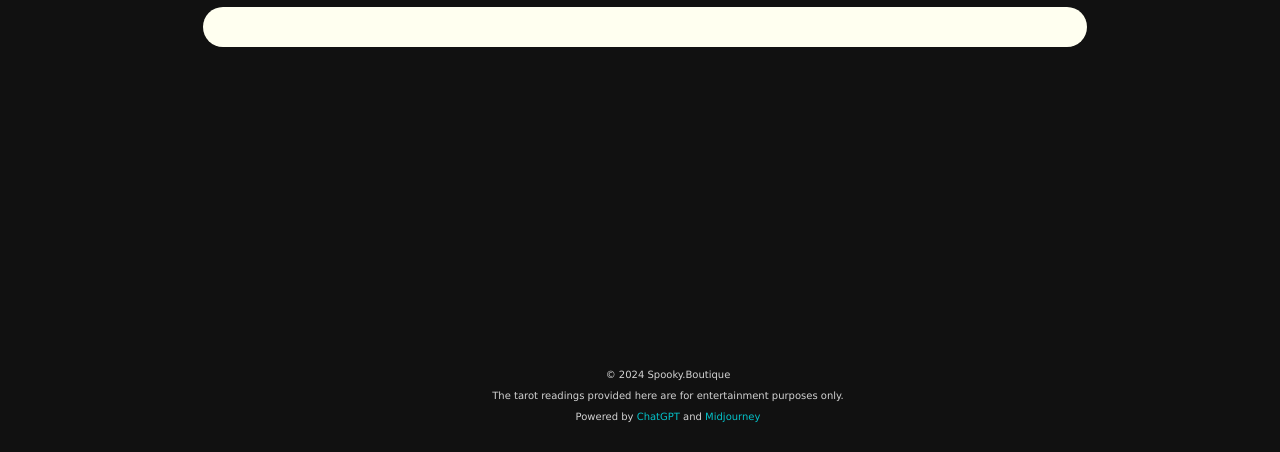
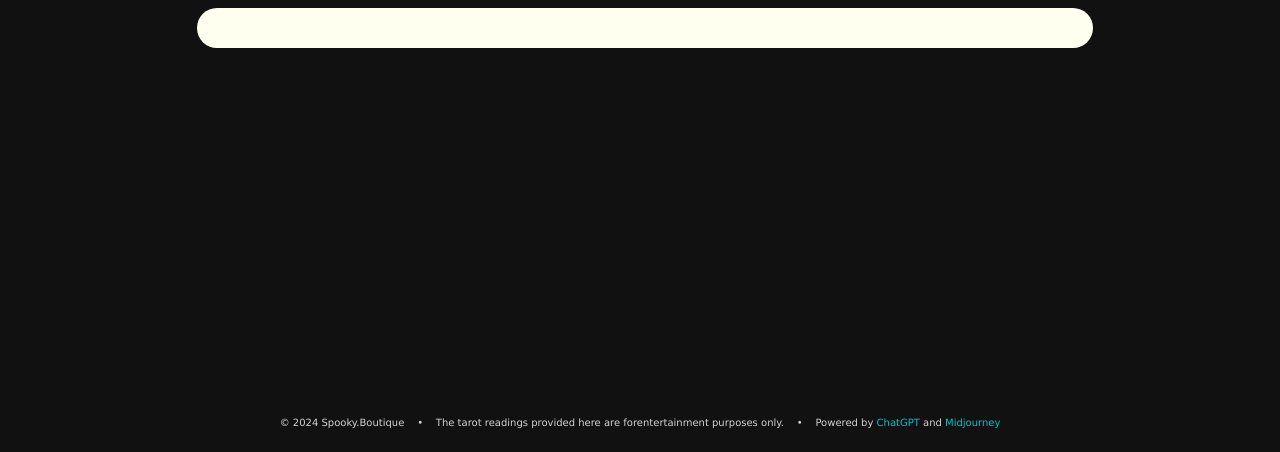
Before and after one commit to yarrumevets/tarot, a website with bundled scripts: page public/index.html in a window 1280 px wide. Shown: the part 348-800 px from the top of the page. Built offline with nearby package versions, Linux system fonts and the light colour scheme; a web font is replaced by a local one.

Commit message:
Fixed the footer and high level css. Updated the GPT system role to make the summary longer. Upped the GPT api call to set 600 max tokens from 400.

```diff
--- a/gptconfig.js
+++ b/gptconfig.js
@@ -6,7 +6,7 @@ const systemRole = `You are an old wise tarot card reader.
   The user will provide you with 3 cards from the tarot deck along with their question.
   Use these cards to come up with a clever and related tarot reading.
   For each card, give 2 or 3 sentences that help to answer their question.
-  Finally, create 1 or 2 sentences that summarize all three cards and how you've used them.
+  Finally, create a more detailed summary to summarize how you've used all three cards, and intertwine them to come to a more concrete answer.
   Format the response as JSON object, with each card having the same name, verbatim as in the prompt,
   and in the same order as they are provided.
   I will reiterate that the reply must strictly adhere to the JSON object format without any additional narrative or formatting markers.
--- a/public/index.html
+++ b/public/index.html
@@ -26,7 +26,10 @@
     />
   </head>
   <body>
+    <header>
       <h1><a href="">Tarot</a></h1>
+    </header>
+    <main>
       <img id="tellerhandleft" src="./images/tellerhandleft.png" alt="" />
       <img id="tellerhandright" src="./images/tellerhandright.png" alt="" />
 
@@ -69,7 +72,7 @@
           <p id="readingsummarytext"></p>
         </div>
       </div>
-
+    </main>
     <!-- <main>
       <div id="chatlog">
         <p class="log">
@@ -79,15 +82,20 @@
     </main> -->
 
     <footer>
-      <p>© 2024 Spooky.Boutique</p>
       <p>
-        The tarot readings provided here are for entertainment purposes only.
-      </p>
-      <p>
-        Powered by
+        <span>© 2024 Spooky.Boutique</span>
+        <span
+          >The tarot readings provided here are forentertainment purposes
+          only.</span
+        >
+        <span
+          >Powered by
           <a href="https://openai.com/chatgpt" target="_blank">ChatGPT</a>
           and
-        <a href="https://www.midjourney.com/" target="_blank">Midjourney</a>
+          <a href="https://www.midjourney.com/" target="_blank"
+            >Midjourney</a
+          ></span
+        >
       </p>
       <!-- <p>
         <a href="https://spooky.boutique/tarot">Terms of Service</a>
--- a/public/styles.css
+++ b/public/styles.css
@@ -1,12 +1,25 @@
+html,
+body {
+  box-sizing: border-box;
+  padding: 0;
+  margin: 0;
+}
+
 body {
   /* background-color: black; */
   background-color: #111111;
   font-family: Verdana, Geneva, Tahoma, sans-serif;
   color: #f8f4e3;
+  min-height: 100vh;
+  display: flex;
+  flex-direction: column;
 }
 
 body input {
   font-family: Verdana, Geneva, Tahoma, sans-serif;
+}
+
+header {
 }
 
 h1 {
@@ -31,8 +44,9 @@ a {
 }
 
 main {
+  flex: 1;
   display: flex;
-  justify-content: center;
+  flex-direction: column;
 }
 
 #chatinputwrapper {
@@ -201,16 +215,33 @@ button {
 }
 
 footer {
+  display: flex;
+  justify-content: center;
+  align-items: center;
+  padding: 0;
+  margin: 0;
   font-size: 10px;
-  position: absolute;
+  position: relative;
   bottom: 0;
   width: 100%;
   color: lightgrey;
   text-align: center;
-  padding: 20px;
+  height: 60px;
 }
 
 footer a {
   color: #04c2c9;
   text-decoration: none;
 }
+
+footer p {
+  display: flex;
+  justify-content: center;
+  align-items: center;
+  gap: 1vw;
+}
+
+footer p > *:not(:last-child)::after {
+  content: "\2022"; /* Add a pipe after every item except the last */
+  padding-left: 1vw;
+}
--- a/server.js
+++ b/server.js
@@ -63,7 +63,7 @@ app.post("/api/ask", (req, res) => {
     temperature: 0.7,
     frequency_penalty: 0.5,
     presence_penalty: 0.2,
-    max_tokens: 400,
+    max_tokens: 600,
     top_p: 1,
   });
 
```
Lines whose indentation alone changed are shown as unchanged.
